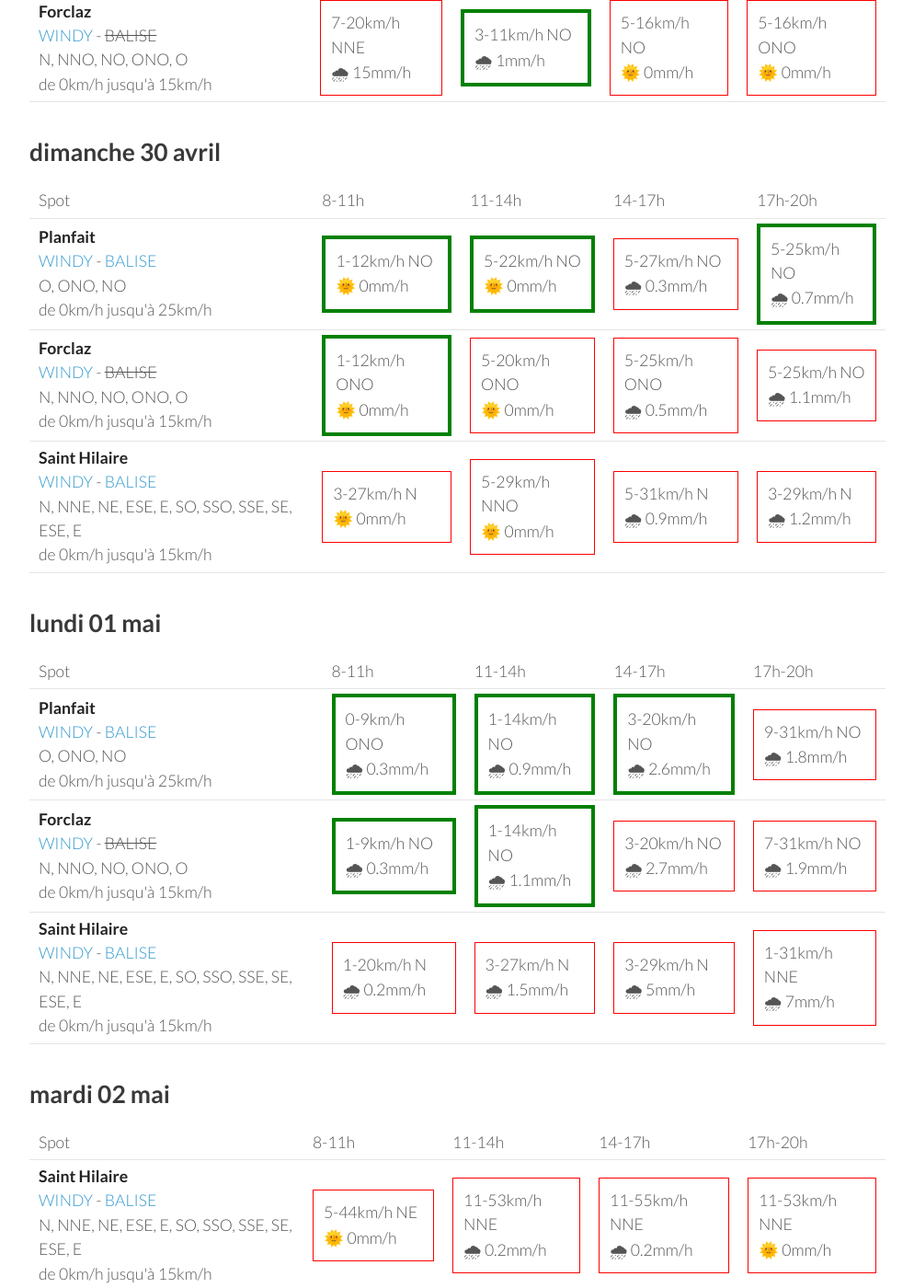
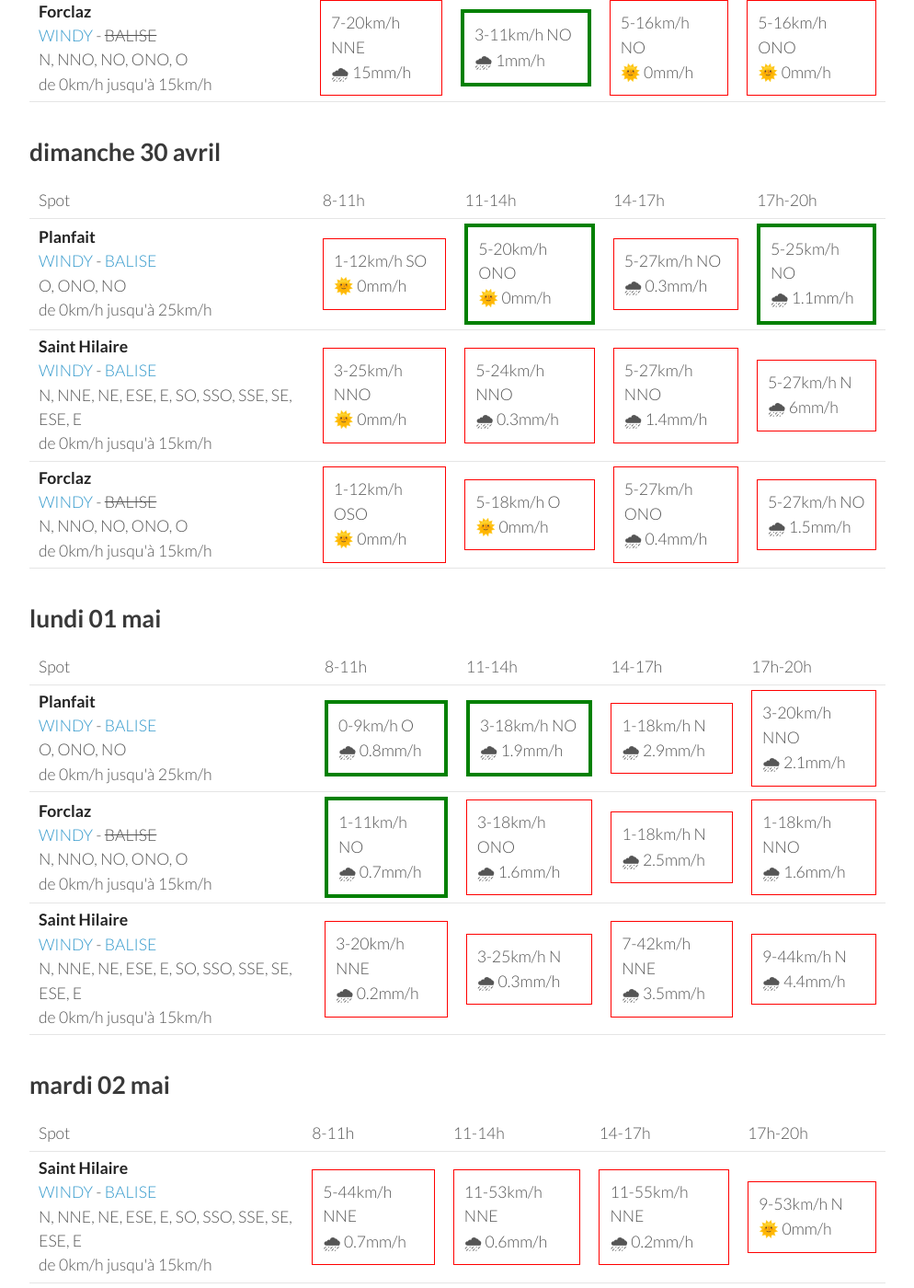
Before and after one commit to parapente-dans-le-nord/parapente-dans-le-nord.github.io, a Jekyll site: the page built from alpes_nord.markdown, in a window 1280 px wide and 1400 px high, scrolled down 1139 px. Shown: the whole window at 92% size, without its empty margins (26-1020 px from the left). Built offline with Jekyll 4.4.1, drawn with Linux system fonts in a browser that asks for light colours; some of the changed text lies outside the part shown.

Commit message:
update index.markdown

```diff
--- a/alpes_nord.markdown
+++ b/alpes_nord.markdown
@@ -116,30 +116,30 @@ page mise à jour le vendredi 28 avril 06:26
 <tr>
         <td><strong>Planfait</strong><br><a href="https://windy.com/45.853/6.223?45.415,6.223,8">WINDY</a> - <span class=""><a href="https://www.openwindmap.org/PP496">BALISE</a> </span><br> <span class="vent-favorable">O, ONO, NO</span><br><span class="force-vent">de 0km/h jusqu'à 25km/h</span> </td>
 
-            <td><div class="flyable"><p>1-12km/h NO</p><p>🌞 0mm/h</p></div></td>
-            <td><div class="flyable"><p>5-22km/h NO</p><p>🌞 0mm/h</p></div></td>
+            <td><div class="not-flyable"><p>1-12km/h SO</p><p>🌞 0mm/h</p></div></td>
+            <td><div class="flyable"><p>5-20km/h ONO</p><p>🌞 0mm/h</p></div></td>
             <td><div class="not-flyable"><p>5-27km/h NO</p><p>🌧 0.3mm/h</p></div></td>
-            <td><div class="flyable"><p>5-25km/h NO</p><p>🌧 0.7mm/h</p></div></td>
+            <td><div class="flyable"><p>5-25km/h NO</p><p>🌧 1.1mm/h</p></div></td>
+
+
+    </tr>
+<tr>
+        <td><strong>Saint Hilaire</strong><br><a href="https://windy.com/45.307/5.888?45.087,5.889,9,m:eUFagkX">WINDY</a> - <span class=""><a href="http://www.balisemeteo.com/balise.php?idBalise=61">BALISE</a> </span><br> <span class="vent-favorable">N, NNE, NE, ESE, E, SO, SSO, SSE, SE, ESE, E</span><br><span class="force-vent">de 0km/h jusqu'à 15km/h</span> </td>
+
+            <td><div class="not-flyable"><p>3-25km/h NNO</p><p>🌞 0mm/h</p></div></td>
+            <td><div class="not-flyable"><p>5-24km/h NNO</p><p>🌧 0.3mm/h</p></div></td>
+            <td><div class="not-flyable"><p>5-27km/h NNO</p><p>🌧 1.4mm/h</p></div></td>
+            <td><div class="not-flyable"><p>5-27km/h N</p><p>🌧 6mm/h</p></div></td>
 
 
     </tr>
 <tr>
         <td><strong>Forclaz</strong><br><a href="https://windy.com/45.814/6.247?45.375,6.246,8,m:eVwaglz">WINDY</a> - <span class="no-balise"> BALISE </span><br> <span class="vent-favorable">N, NNO, NO, ONO, O</span><br><span class="force-vent">de 0km/h jusqu'à 15km/h</span> </td>
 
-            <td><div class="flyable"><p>1-12km/h ONO</p><p>🌞 0mm/h</p></div></td>
-            <td><div class="not-flyable"><p>5-20km/h ONO</p><p>🌞 0mm/h</p></div></td>
-            <td><div class="not-flyable"><p>5-25km/h ONO</p><p>🌧 0.5mm/h</p></div></td>
-            <td><div class="not-flyable"><p>5-25km/h NO</p><p>🌧 1.1mm/h</p></div></td>
-
-
-    </tr>
-<tr>
-        <td><strong>Saint Hilaire</strong><br><a href="https://windy.com/45.307/5.888?45.087,5.889,9,m:eUFagkX">WINDY</a> - <span class=""><a href="http://www.balisemeteo.com/balise.php?idBalise=61">BALISE</a> </span><br> <span class="vent-favorable">N, NNE, NE, ESE, E, SO, SSO, SSE, SE, ESE, E</span><br><span class="force-vent">de 0km/h jusqu'à 15km/h</span> </td>
-
-            <td><div class="not-flyable"><p>3-27km/h N</p><p>🌞 0mm/h</p></div></td>
-            <td><div class="not-flyable"><p>5-29km/h NNO</p><p>🌞 0mm/h</p></div></td>
-            <td><div class="not-flyable"><p>5-31km/h N</p><p>🌧 0.9mm/h</p></div></td>
-            <td><div class="not-flyable"><p>3-29km/h N</p><p>🌧 1.2mm/h</p></div></td>
+            <td><div class="not-flyable"><p>1-12km/h OSO</p><p>🌞 0mm/h</p></div></td>
+            <td><div class="not-flyable"><p>5-18km/h O</p><p>🌞 0mm/h</p></div></td>
+            <td><div class="not-flyable"><p>5-27km/h ONO</p><p>🌧 0.4mm/h</p></div></td>
+            <td><div class="not-flyable"><p>5-27km/h NO</p><p>🌧 1.5mm/h</p></div></td>
 
 
     </tr>
@@ -162,30 +162,30 @@ page mise à jour le vendredi 28 avril 06:26
 <tr>
         <td><strong>Planfait</strong><br><a href="https://windy.com/45.853/6.223?45.415,6.223,8">WINDY</a> - <span class=""><a href="https://www.openwindmap.org/PP496">BALISE</a> </span><br> <span class="vent-favorable">O, ONO, NO</span><br><span class="force-vent">de 0km/h jusqu'à 25km/h</span> </td>
 
-            <td><div class="flyable"><p>0-9km/h ONO</p><p>🌧 0.3mm/h</p></div></td>
-            <td><div class="flyable"><p>1-14km/h NO</p><p>🌧 0.9mm/h</p></div></td>
-            <td><div class="flyable"><p>3-20km/h NO</p><p>🌧 2.6mm/h</p></div></td>
-            <td><div class="not-flyable"><p>9-31km/h NO</p><p>🌧 1.8mm/h</p></div></td>
+            <td><div class="flyable"><p>0-9km/h O</p><p>🌧 0.8mm/h</p></div></td>
+            <td><div class="flyable"><p>3-18km/h NO</p><p>🌧 1.9mm/h</p></div></td>
+            <td><div class="not-flyable"><p>1-18km/h N</p><p>🌧 2.9mm/h</p></div></td>
+            <td><div class="not-flyable"><p>3-20km/h NNO</p><p>🌧 2.1mm/h</p></div></td>
 
 
     </tr>
 <tr>
         <td><strong>Forclaz</strong><br><a href="https://windy.com/45.814/6.247?45.375,6.246,8,m:eVwaglz">WINDY</a> - <span class="no-balise"> BALISE </span><br> <span class="vent-favorable">N, NNO, NO, ONO, O</span><br><span class="force-vent">de 0km/h jusqu'à 15km/h</span> </td>
 
-            <td><div class="flyable"><p>1-9km/h NO</p><p>🌧 0.3mm/h</p></div></td>
-            <td><div class="flyable"><p>1-14km/h NO</p><p>🌧 1.1mm/h</p></div></td>
-            <td><div class="not-flyable"><p>3-20km/h NO</p><p>🌧 2.7mm/h</p></div></td>
-            <td><div class="not-flyable"><p>7-31km/h NO</p><p>🌧 1.9mm/h</p></div></td>
+            <td><div class="flyable"><p>1-11km/h NO</p><p>🌧 0.7mm/h</p></div></td>
+            <td><div class="not-flyable"><p>3-18km/h ONO</p><p>🌧 1.6mm/h</p></div></td>
+            <td><div class="not-flyable"><p>1-18km/h N</p><p>🌧 2.5mm/h</p></div></td>
+            <td><div class="not-flyable"><p>1-18km/h NNO</p><p>🌧 1.6mm/h</p></div></td>
 
 
     </tr>
 <tr>
         <td><strong>Saint Hilaire</strong><br><a href="https://windy.com/45.307/5.888?45.087,5.889,9,m:eUFagkX">WINDY</a> - <span class=""><a href="http://www.balisemeteo.com/balise.php?idBalise=61">BALISE</a> </span><br> <span class="vent-favorable">N, NNE, NE, ESE, E, SO, SSO, SSE, SE, ESE, E</span><br><span class="force-vent">de 0km/h jusqu'à 15km/h</span> </td>
 
-            <td><div class="not-flyable"><p>1-20km/h N</p><p>🌧 0.2mm/h</p></div></td>
-            <td><div class="not-flyable"><p>3-27km/h N</p><p>🌧 1.5mm/h</p></div></td>
-            <td><div class="not-flyable"><p>3-29km/h N</p><p>🌧 5mm/h</p></div></td>
-            <td><div class="not-flyable"><p>1-31km/h NNE</p><p>🌧 7mm/h</p></div></td>
+            <td><div class="not-flyable"><p>3-20km/h NNE</p><p>🌧 0.2mm/h</p></div></td>
+            <td><div class="not-flyable"><p>3-25km/h N</p><p>🌧 0.3mm/h</p></div></td>
+            <td><div class="not-flyable"><p>7-42km/h NNE</p><p>🌧 3.5mm/h</p></div></td>
+            <td><div class="not-flyable"><p>9-44km/h N</p><p>🌧 4.4mm/h</p></div></td>
 
 
     </tr>
@@ -208,30 +208,30 @@ page mise à jour le vendredi 28 avril 06:26
 <tr>
         <td><strong>Saint Hilaire</strong><br><a href="https://windy.com/45.307/5.888?45.087,5.889,9,m:eUFagkX">WINDY</a> - <span class=""><a href="http://www.balisemeteo.com/balise.php?idBalise=61">BALISE</a> </span><br> <span class="vent-favorable">N, NNE, NE, ESE, E, SO, SSO, SSE, SE, ESE, E</span><br><span class="force-vent">de 0km/h jusqu'à 15km/h</span> </td>
 
-            <td><div class="not-flyable"><p>5-44km/h NE</p><p>🌞 0mm/h</p></div></td>
-            <td><div class="not-flyable"><p>11-53km/h NNE</p><p>🌧 0.2mm/h</p></div></td>
+            <td><div class="not-flyable"><p>5-44km/h NNE</p><p>🌧 0.7mm/h</p></div></td>
+            <td><div class="not-flyable"><p>11-53km/h NNE</p><p>🌧 0.6mm/h</p></div></td>
             <td><div class="not-flyable"><p>11-55km/h NNE</p><p>🌧 0.2mm/h</p></div></td>
-            <td><div class="not-flyable"><p>11-53km/h NNE</p><p>🌞 0mm/h</p></div></td>
+            <td><div class="not-flyable"><p>9-53km/h N</p><p>🌞 0mm/h</p></div></td>
 
 
     </tr>
 <tr>
         <td><strong>Forclaz</strong><br><a href="https://windy.com/45.814/6.247?45.375,6.246,8,m:eVwaglz">WINDY</a> - <span class="no-balise"> BALISE </span><br> <span class="vent-favorable">N, NNO, NO, ONO, O</span><br><span class="force-vent">de 0km/h jusqu'à 15km/h</span> </td>
 
-            <td><div class="not-flyable"><p>3-20km/h NO</p><p>🌞 0mm/h</p></div></td>
-            <td><div class="not-flyable"><p>7-27km/h NNO</p><p>🌧 0.2mm/h</p></div></td>
-            <td><div class="not-flyable"><p>11-42km/h NO</p><p>🌧 0.2mm/h</p></div></td>
-            <td><div class="not-flyable"><p>11-46km/h NNO</p><p>🌞 0mm/h</p></div></td>
+            <td><div class="not-flyable"><p>5-25km/h NO</p><p>🌞 0mm/h</p></div></td>
+            <td><div class="not-flyable"><p>9-38km/h N</p><p>🌧 0.2mm/h</p></div></td>
+            <td><div class="not-flyable"><p>12-48km/h NNO</p><p>🌞 0mm/h</p></div></td>
+            <td><div class="not-flyable"><p>12-51km/h NNO</p><p>🌞 0mm/h</p></div></td>
 
 
     </tr>
 <tr>
         <td><strong>Planfait</strong><br><a href="https://windy.com/45.853/6.223?45.415,6.223,8">WINDY</a> - <span class=""><a href="https://www.openwindmap.org/PP496">BALISE</a> </span><br> <span class="vent-favorable">O, ONO, NO</span><br><span class="force-vent">de 0km/h jusqu'à 25km/h</span> </td>
 
-            <td><div class="not-flyable"><p>3-22km/h NNO</p><p>🌞 0mm/h</p></div></td>
-            <td><div class="not-flyable"><p>7-31km/h N</p><p>🌧 0.2mm/h</p></div></td>
-            <td><div class="not-flyable"><p>11-42km/h NNO</p><p>🌞 0mm/h</p></div></td>
-            <td><div class="not-flyable"><p>11-44km/h NNO</p><p>🌞 0mm/h</p></div></td>
+            <td><div class="not-flyable"><p>5-27km/h NNO</p><p>🌞 0mm/h</p></div></td>
+            <td><div class="not-flyable"><p>11-40km/h N</p><p>🌧 0.2mm/h</p></div></td>
+            <td><div class="not-flyable"><p>12-48km/h N</p><p>🌞 0mm/h</p></div></td>
+            <td><div class="not-flyable"><p>12-51km/h N</p><p>🌞 0mm/h</p></div></td>
 
 
     </tr>
@@ -239,3 +239,49 @@ page mise à jour le vendredi 28 avril 06:26
 </tbody>
 </table>
 {:/}
+## mercredi 03 mai
+
+{::nomarkdown}
+<table>
+  <tbody>
+    <tr>
+      <td>Spot</td>
+      <td>8-11h</td>
+      <td>11-14h</td>
+      <td>14-17h</td>
+      <td>17h-20h</td>
+    </tr>
+<tr>
+        <td><strong>Planfait</strong><br><a href="https://windy.com/45.853/6.223?45.415,6.223,8">WINDY</a> - <span class=""><a href="https://www.openwindmap.org/PP496">BALISE</a> </span><br> <span class="vent-favorable">O, ONO, NO</span><br><span class="force-vent">de 0km/h jusqu'à 25km/h</span> </td>
+
+            <td><div class="not-flyable"><p>3-14km/h ESE</p><p>🌞 0mm/h</p></div></td>
+            <td><div class="flyable"><p>5-22km/h ONO</p><p>🌞 0mm/h</p></div></td>
+            <td><div class="not-flyable"><p>7-29km/h ONO</p><p>🌞 0mm/h</p></div></td>
+            <td><div class="not-flyable"><p>5-31km/h NO</p><p>🌞 0mm/h</p></div></td>
+
+
+    </tr>
+<tr>
+        <td><strong>Saint Hilaire</strong><br><a href="https://windy.com/45.307/5.888?45.087,5.889,9,m:eUFagkX">WINDY</a> - <span class=""><a href="http://www.balisemeteo.com/balise.php?idBalise=61">BALISE</a> </span><br> <span class="vent-favorable">N, NNE, NE, ESE, E, SO, SSO, SSE, SE, ESE, E</span><br><span class="force-vent">de 0km/h jusqu'à 15km/h</span> </td>
+
+            <td><div class="flyable"><p>1-14km/h E</p><p>🌞 0mm/h</p></div></td>
+            <td><div class="not-flyable"><p>3-20km/h O</p><p>🌞 0mm/h</p></div></td>
+            <td><div class="not-flyable"><p>5-29km/h ONO</p><p>🌞 0mm/h</p></div></td>
+            <td><div class="not-flyable"><p>5-33km/h NNO</p><p>🌞 0mm/h</p></div></td>
+
+
+    </tr>
+<tr>
+        <td><strong>Forclaz</strong><br><a href="https://windy.com/45.814/6.247?45.375,6.246,8,m:eVwaglz">WINDY</a> - <span class="no-balise"> BALISE </span><br> <span class="vent-favorable">N, NNO, NO, ONO, O</span><br><span class="force-vent">de 0km/h jusqu'à 15km/h</span> </td>
+
+            <td><div class="not-flyable"><p>3-14km/h ESE</p><p>🌞 0mm/h</p></div></td>
+            <td><div class="not-flyable"><p>5-20km/h ONO</p><p>🌞 0mm/h</p></div></td>
+            <td><div class="not-flyable"><p>7-29km/h ONO</p><p>🌞 0mm/h</p></div></td>
+            <td><div class="not-flyable"><p>5-31km/h NO</p><p>🌞 0mm/h</p></div></td>
+
+
+    </tr>
+
+</tbody>
+</table>
+{:/}
```
Also changed, not shown: other parts of alpes_nord.markdown (+1 -1 lines).
